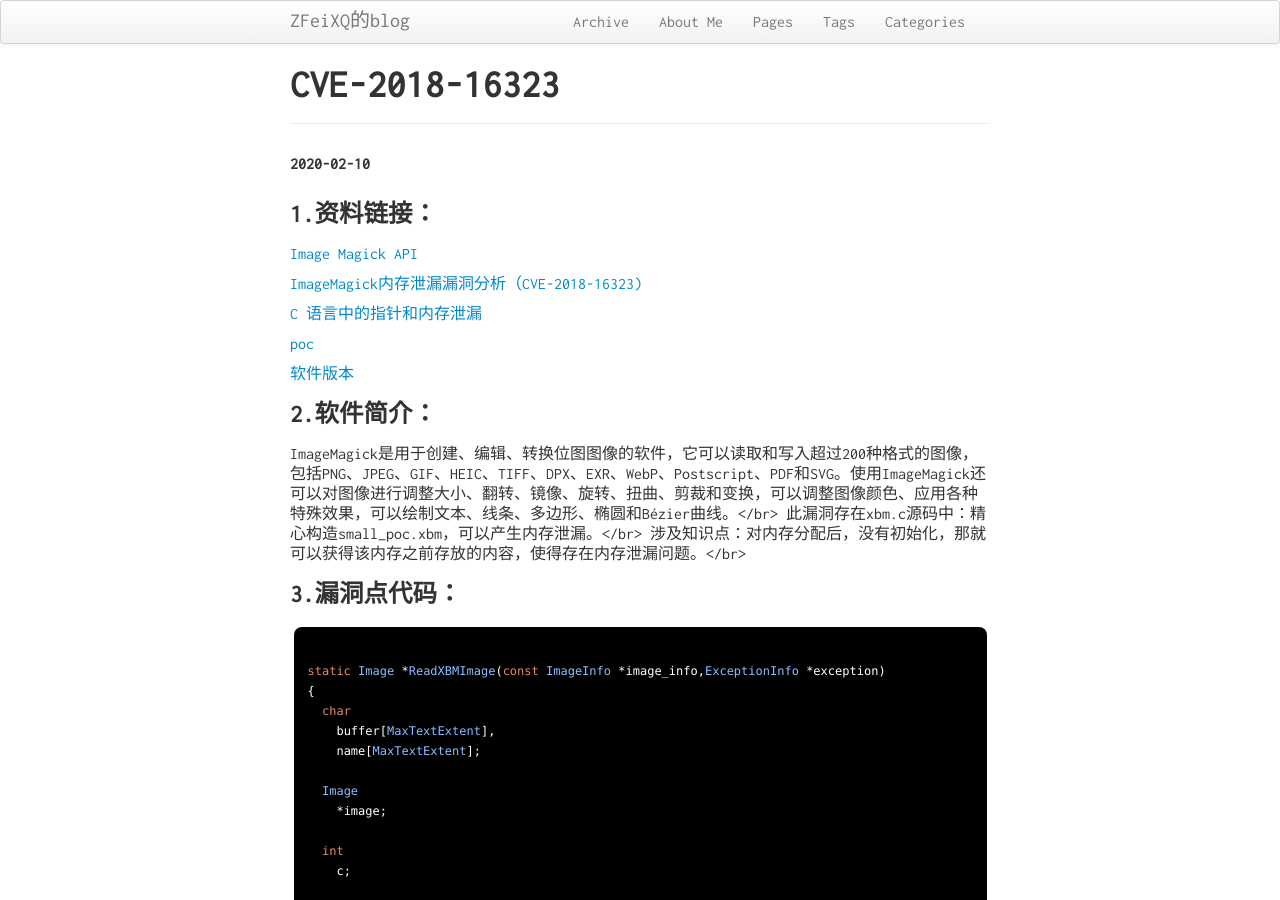
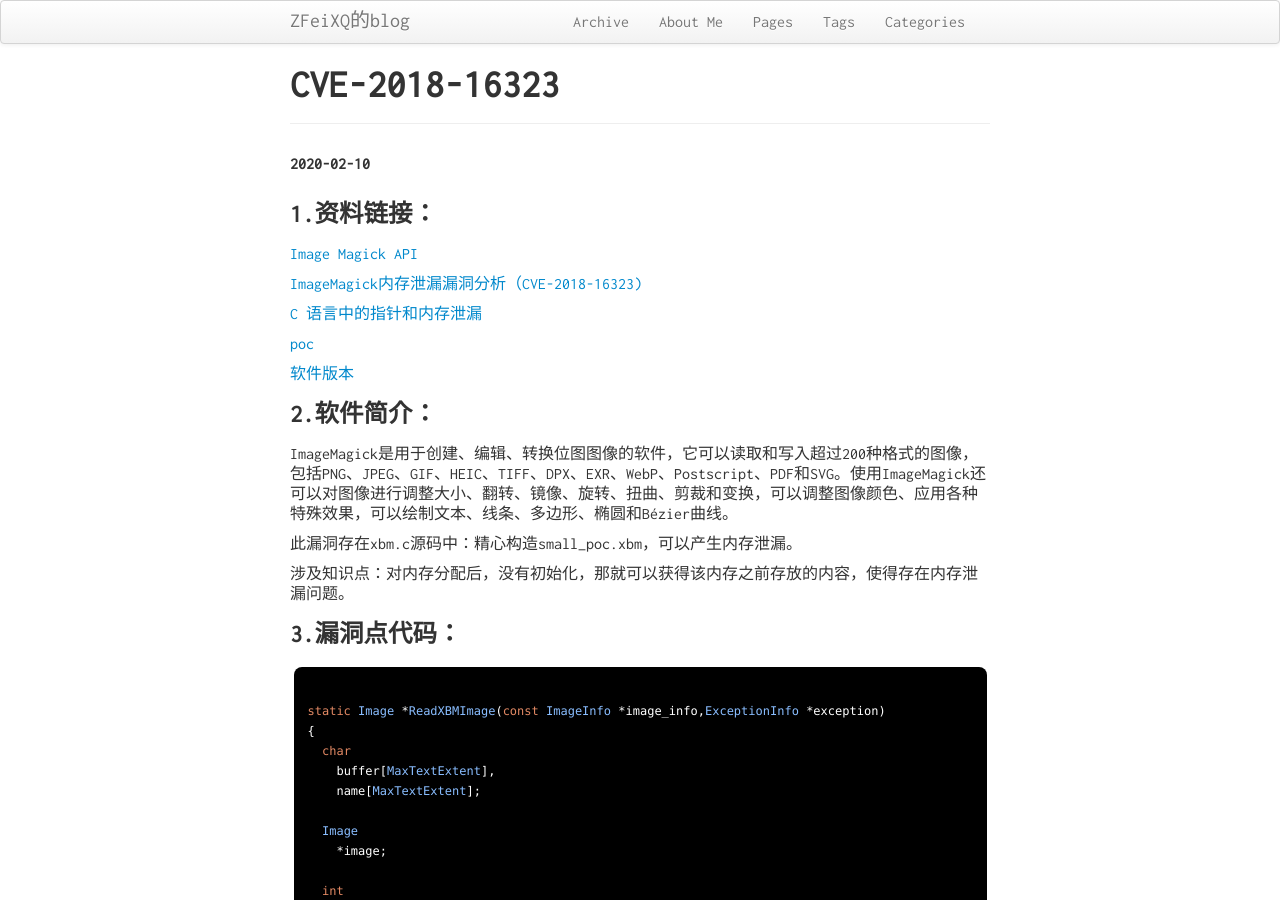
Before and after one commit to ZFeiXQ/ZFeiXQ.github.io, a Jekyll site: the page built from _posts/2020-02-10-CVE-2018-16323.md, in a window 1280 px wide and 900 px high. Built offline with Jekyll 4.4.1, drawn with Linux system fonts in a browser that asks for light colours; comment, search, counter and statistics services are not loaded.

Commit message:
Update 2020-02-10-CVE-2018-16323.md

````diff
--- a/_posts/2020-02-10-CVE-2018-16323.md
+++ b/_posts/2020-02-10-CVE-2018-16323.md
@@ -22,9 +22,11 @@
 
 ### 2.软件简介：
 
-ImageMagick是用于创建、编辑、转换位图图像的软件，它可以读取和写入超过200种格式的图像，包括PNG、JPEG、GIF、HEIC、TIFF、DPX、EXR、WebP、Postscript、PDF和SVG。使用ImageMagick还可以对图像进行调整大小、翻转、镜像、旋转、扭曲、剪裁和变换，可以调整图像颜色、应用各种特殊效果，可以绘制文本、线条、多边形、椭圆和Bézier曲线。</br>
-此漏洞存在xbm.c源码中：精心构造small_poc.xbm，可以产生内存泄漏。</br>
-涉及知识点：对内存分配后，没有初始化，那就可以获得该内存之前存放的内容，使得存在内存泄漏问题。</br>
+ImageMagick是用于创建、编辑、转换位图图像的软件，它可以读取和写入超过200种格式的图像，包括PNG、JPEG、GIF、HEIC、TIFF、DPX、EXR、WebP、Postscript、PDF和SVG。使用ImageMagick还可以对图像进行调整大小、翻转、镜像、旋转、扭曲、剪裁和变换，可以调整图像颜色、应用各种特殊效果，可以绘制文本、线条、多边形、椭圆和Bézier曲线。
+
+此漏洞存在xbm.c源码中：精心构造small_poc.xbm，可以产生内存泄漏。
+
+涉及知识点：对内存分配后，没有初始化，那就可以获得该内存之前存放的内容，使得存在内存泄漏问题。
 
 ### 3.漏洞点代码：
 
@@ -289,10 +291,10 @@
   0x00, 0x00, 0x00, 0x00, 0x00, 0x00, 0x00, 0x00, };
   ```
 
-## 5.流程演示：
+### 5.流程演示：
 
 ![](/assets/img/cve/cve-2018-16323.png)
 
-## 6.总结：
+### 6.总结：
 
 该漏洞主要是程序在执行过程中存在未初始化内存的相关路径，从而可能导致内存泄漏问题.
````
